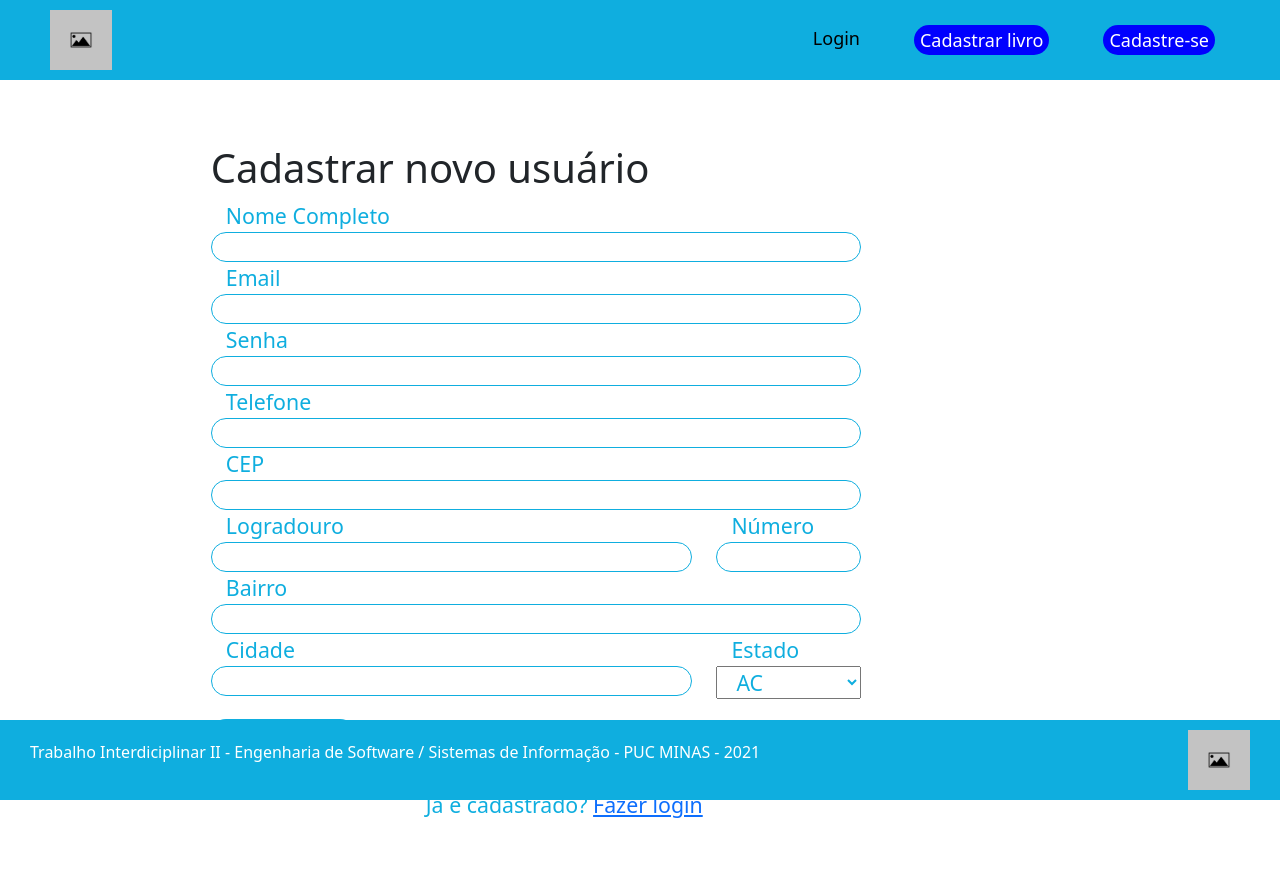
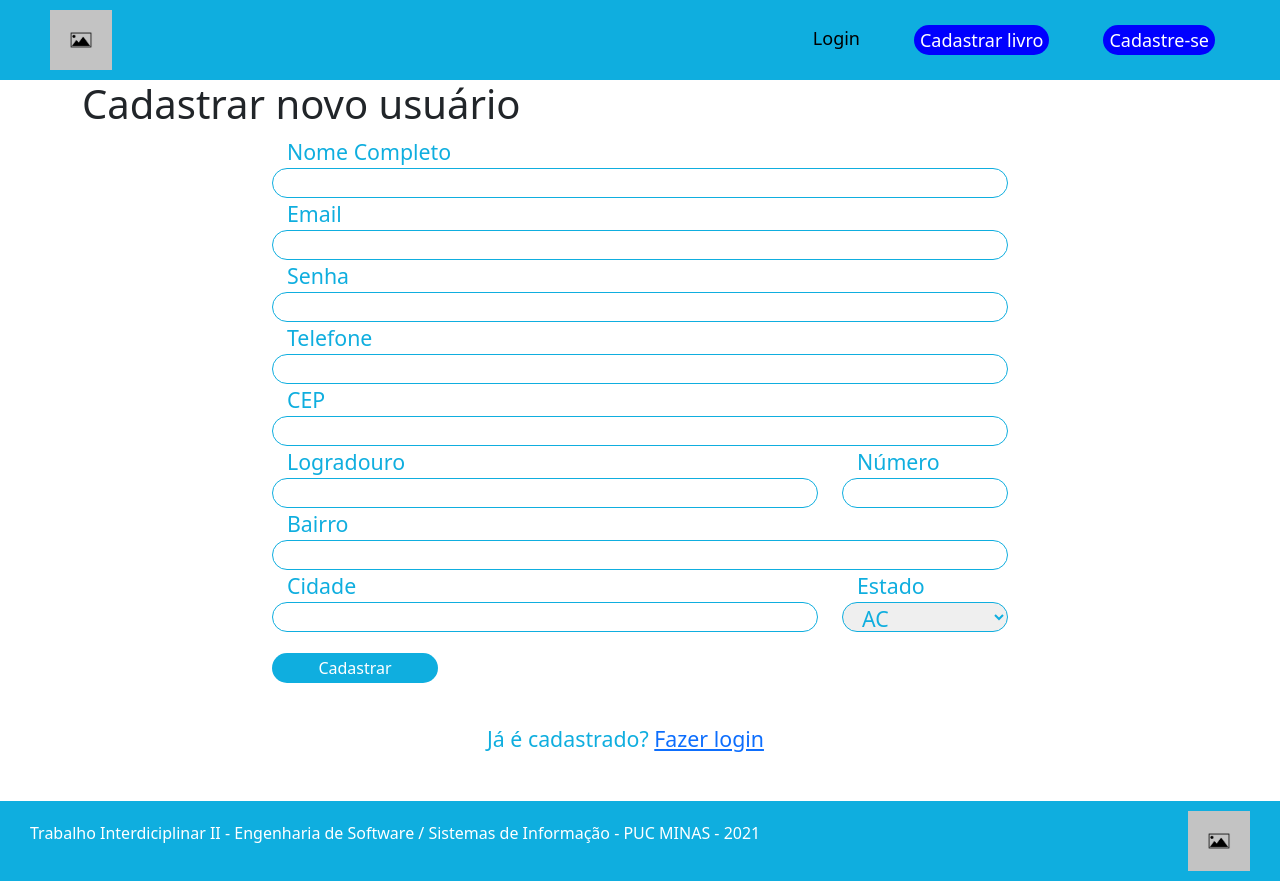
Before and after one commit to RafaelDuarteP/webook, a PHP site: page /cadastroUsuario.html in a window 1280 px wide. Before the commit the page ends 818 px from the top, so only its background shows below. Run offline with PHP 8.4, Linux system fonts and the light colour scheme.

Commit message:
correções no layout das paginas

```diff
--- a/Codigo/cadastroUsuario.html
+++ b/Codigo/cadastroUsuario.html
@@ -39,8 +39,8 @@
         </div>
     </header>
 
-    <section class="container-lg" style="padding-top: 5%; padding-left: 11% ;">
-         <div class="row">
+    <section class="container-lg">
+         <div class="row justify-content-center">
               <h1>Cadastrar novo usuário</h1>
               <form action="" method="post" class="col-8">
                   <div class="row">
@@ -82,7 +82,7 @@
                         </div>
                         <div class="col-3">
                             <label for="cidade" class="lbl-text col-12">Estado</label>
-                            <select name="estado" id="estado" class="lbl-text col-12" >
+                            <select name="estado" id="estado" class="select lbl-text col-12" >
                                 <option value="AC">AC</option>
                                 <option value="AL">AL</option>
                                 <option value="AP">AP</option>
@@ -127,7 +127,7 @@
 
 
     <!--Rodapé-->
-    <footer class="containe-fluid" style="position:absolute;     bottom:0;     width:100%;">
+    <footer class="containe-fluid">
         <div class="row justify-content-between align-items-center">
             <div class="col-auto">
                 <p>
--- a/Codigo/cadatroLivro.html
+++ b/Codigo/cadatroLivro.html
@@ -39,8 +39,8 @@
         </div>
     </header>
 
-    <section class="container-lg" style="padding-top: 5%; padding-left: 11% ;">
-         <div class="row">
+    <section class="container-lg">
+         <div class="row justify-content-center">
               <h1>Cadastrar novo livro</h1>
               <form action="" method="post" class="col-8">
                   <div class="row">
@@ -95,7 +95,7 @@
 
 
     <!--Rodapé-->
-    <footer class="containe-fluid" style="position:absolute;     bottom:0;     width:100%;">
+    <footer class="containe-fluid">
         <div class="row justify-content-between align-items-center">
             <div class="col-auto">
                 <p>
--- a/Codigo/style.css
+++ b/Codigo/style.css
@@ -104,6 +104,7 @@ header {
 }
 
 footer {
+    margin-top: 30px;
     background: #0faedf;
     color: white;
     padding: 10px 30px;
@@ -117,7 +118,7 @@ footer {
     color: #0faedf;
 }
 
-input {
+input , .select {
     height: 30px;
     width: 100%;
     border-radius: 15px;
```
Also changed, not shown: Codigo/Login.html (+4 -4 lines).
